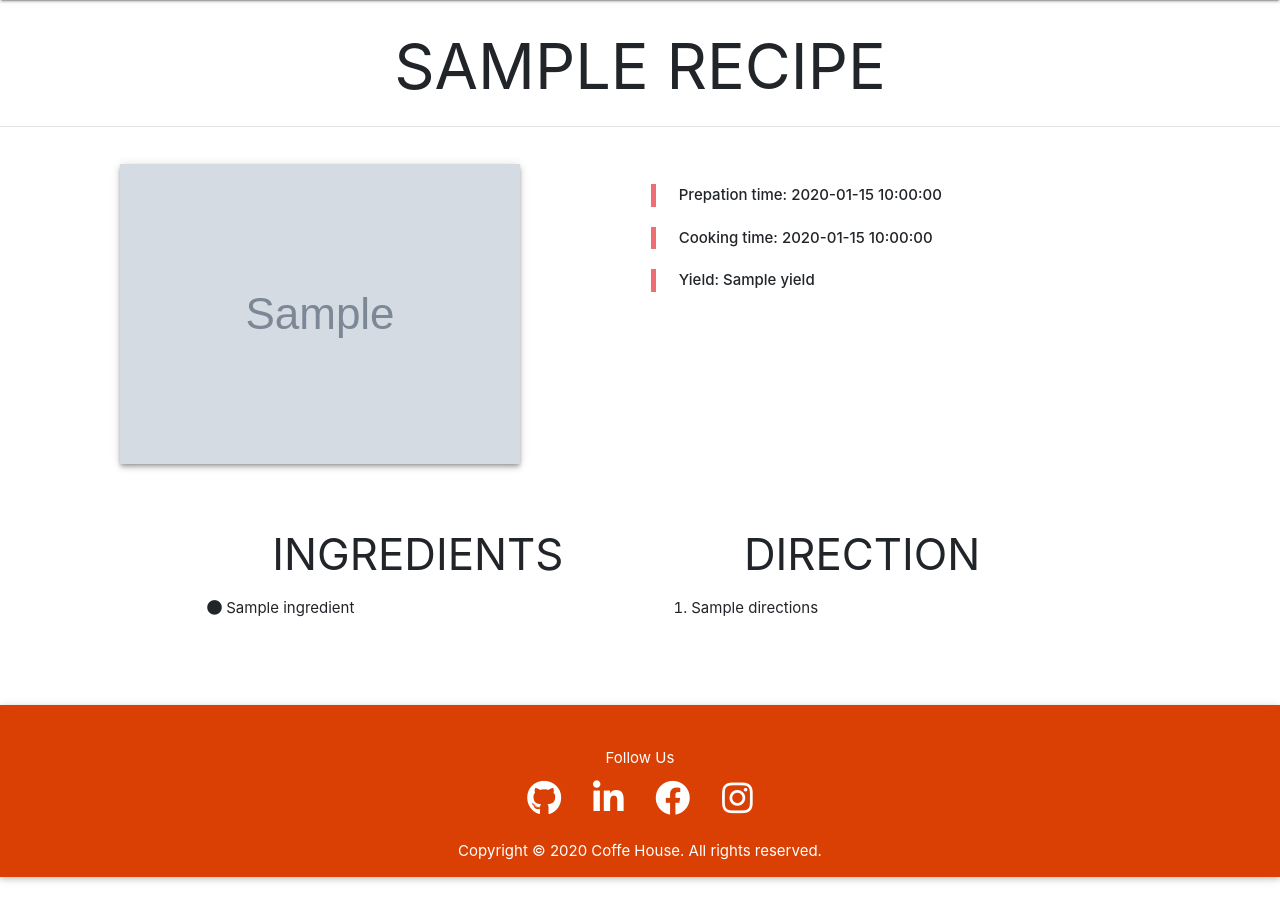
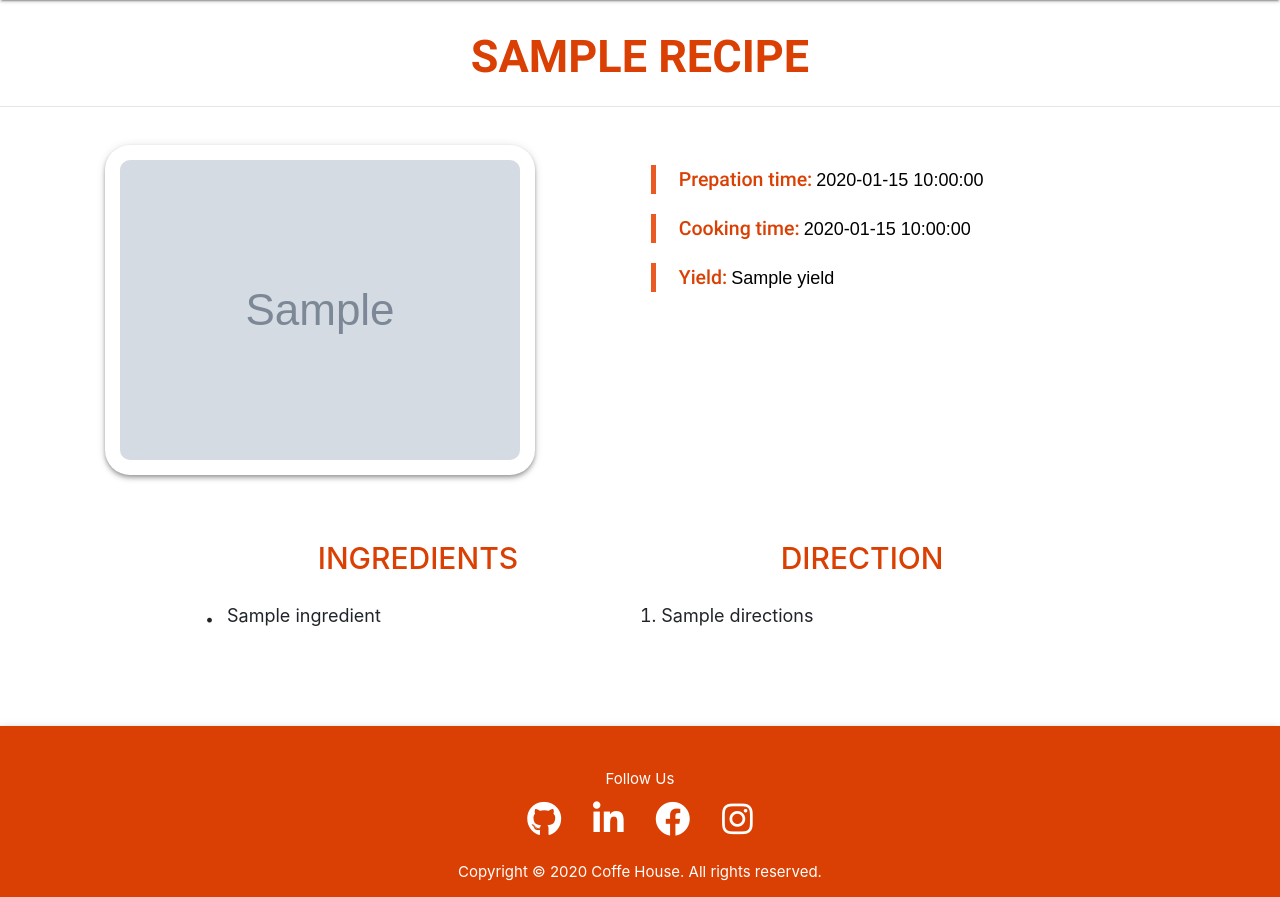
Before and after one commit to Saharalnoor/coffee-recipes-MS3, a Flask app: template templates/recipe_details.html in a window 1280 px wide. Shown: the part 90-987 px from the top of the page. Run offline with Flask 2, Linux system fonts and the light colour scheme; the template is opened without the code that fills it: most values are stand-ins (such as "Sample title", 1, 10 or a date in 2020); grey boxes marked "Sample" are stand-in pictures; some libraries are stand-ins or nearby versions.

Commit message:
Styling the features

```diff
--- a/static/css/style.css
+++ b/static/css/style.css
@@ -86,6 +86,100 @@ nav ul li:hover, nav ul li.active {
     -o-transition: all 0.35s ease-in-out;
 }
 
+/*buttons*/
+
+.btn-light{
+    background-color: #da4003;
+}
+
+.btn-form{
+    margin-top: 0;
+    margin-bottom: 60px;
+    width: 90%;
+}
+
+.Add-recipe-heading{
+    color:#da4003;
+    font-weight: 400;
+    font-family: 'Roboto', sans-serif;
+}
+.coffee-title{
+    color:#3d2e18;
+    font-weight: 500;
+    font-family: 'Roboto', sans-serif;
+    font-size: 3em;
+}
+.coffee-name{
+    color:#da4003;
+    font-weight: 600;
+    font-family: 'Roboto', sans-serif;
+    font-size: 3em;
+}
+
+.recipe-image{
+    padding: 1rem;
+    border-radius: 25px;
+    align-items: center;
+}
+
+
+.recipe-detail-title {
+    display: inline-block;
+    color: #da4003;
+    font-family: 'Roboto', sans-serif;
+    font-weight: 500;
+    font-size: 1.3em;
+}
+
+.recipe-details {
+    color:black;
+    font-size: 1.2em;
+    font-family: sans-serif;
+}
+
+.details-heading{
+    font-weight: 500;
+    font-size: 2rem;
+    color: #da4003;
+}
+
+blockquote{
+    border-left: 5px solid #e95b22;
+}
+
+.bullet-point-icon{
+    font-size:5px;
+    margin-right:10px;
+}
+
+.list-items{
+    padding: 10px;
+    font-size: 1.2rem;
+    line-height: 1.9rem;
+}
+
+.material-icons{
+    font-size: 35px;
+    color: #da4003;
+
+}
+
+
+.input-field {
+     font-family: "Open Sans", sans-serif;
+     color: #000 !important; /*!important is used to override the Materialize CSS*/
+   }
+
+   .input-field label {
+     font-family: inherit;
+     color: inherit;
+   }
+
+label {
+     font-family: inherit;
+     font-size: inherit;
+     color: inherit;
+}
 
 /* footer */
 .footer-container {
```
